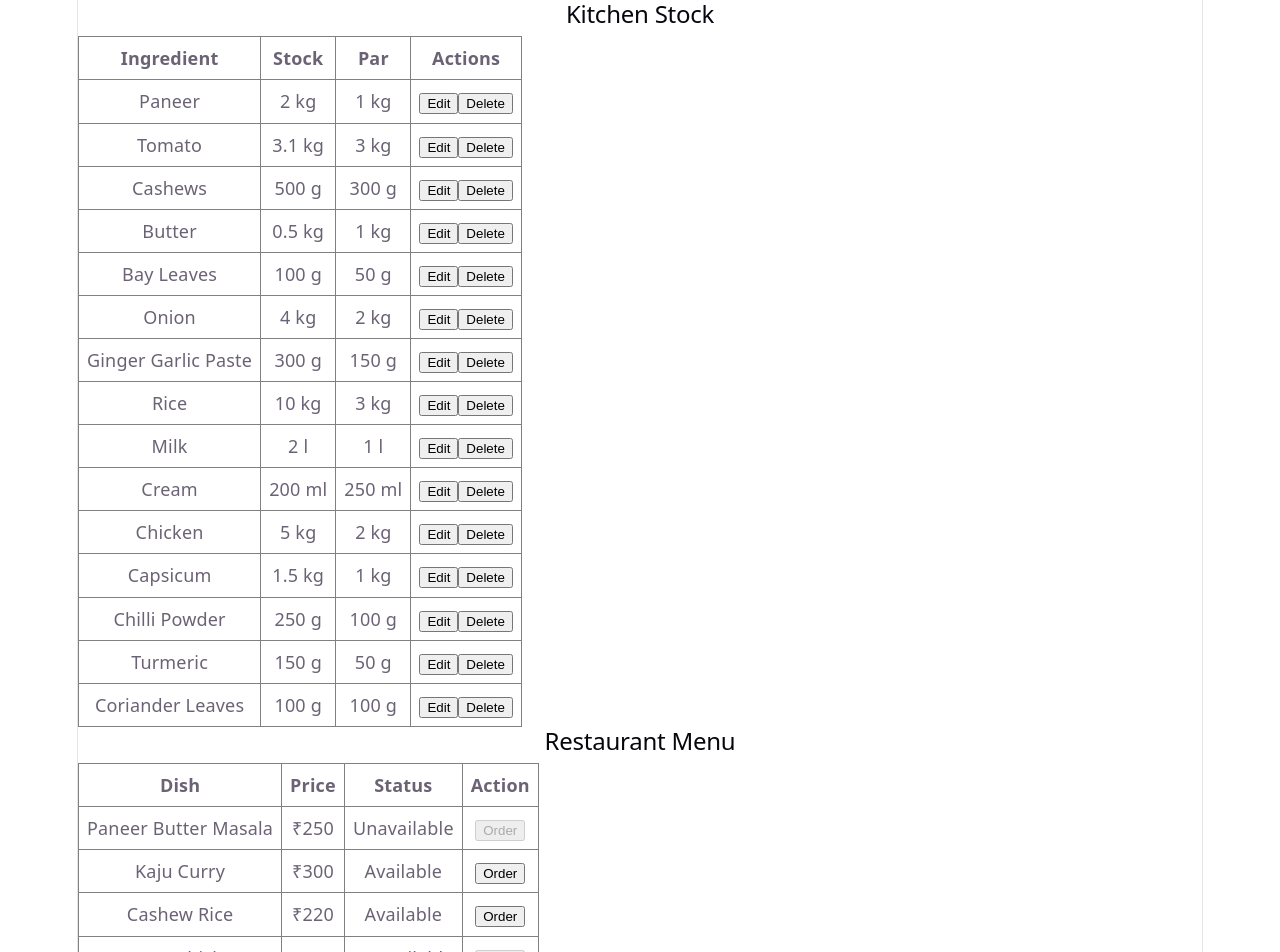
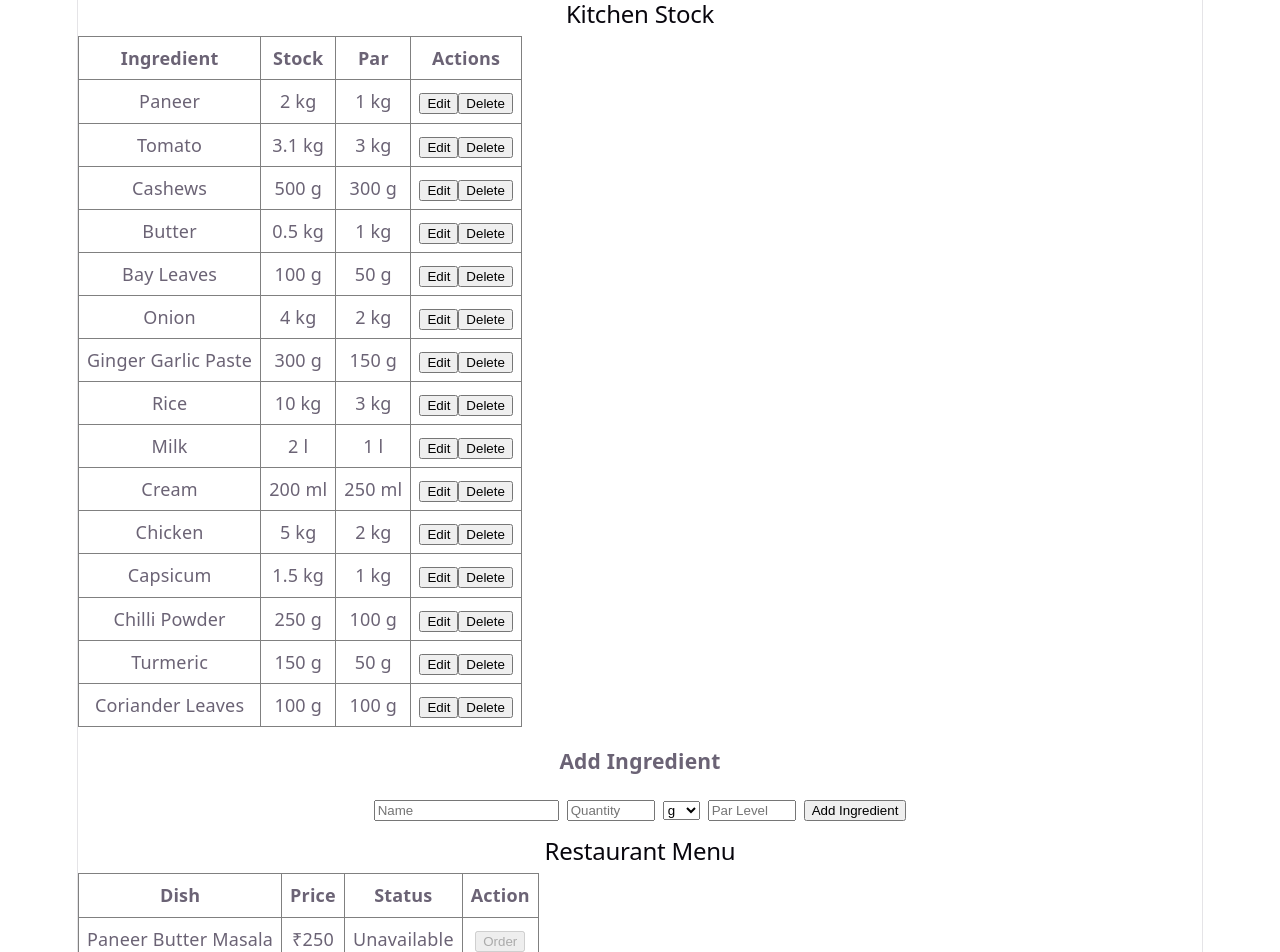
Before and after one commit to m-akanksha49/palyt-kitchen-stock, a React (Vite) app: page / in a window 1280 px wide. Shown: the top 952 px of the page. Built offline with nearby package versions, Linux system fonts and the light colour scheme.

Commit message:
Added the Ingriends and Safe Deleteion of the stocks from stocks

```diff
--- a/src/App.jsx
+++ b/src/App.jsx
@@ -3,7 +3,9 @@ import stockData from "./data/stock.json";
 import recipesData from "./data/recipes.json";
 import StockList from "./components/StockList";
 import Menu from "./components/Menu";
+import AddIngredientForm from "./components/AddIngredientForm";
 import { deductIngredients } from "./utils/inventory";
+import { findRecipesUsingIngredient } from "./utils/ingredients";
 import "./App.css";
 
 function App() {
@@ -14,8 +16,18 @@ function App() {
     setStock(stock.map((item) => (item.id === updatedItem.id ? updatedItem : item)));
   }
 
+  function handleAdd(newItem) {
+    setStock([...stock, newItem]);
+  }
+
   function handleDelete(id) {
-    console.log("Delete clicked:", id);
+    const usedBy = findRecipesUsingIngredient(id, recipes);
+    if (usedBy.length > 0) {
+      const dishNames = usedBy.map((r) => r.name).join(", ");
+      alert(`Cannot delete this ingredient. It is used by: ${dishNames}`);
+      return;
+    }
+    setStock(stock.filter((item) => item.id !== id));
   }
 
   function handleOrder(dish) {
@@ -26,6 +38,7 @@ function App() {
   return (
     <div>
       <StockList stock={stock} onSave={handleSave} onDelete={handleDelete} />
+      <AddIngredientForm stock={stock} onAdd={handleAdd} />
       <Menu recipes={recipes} stock={stock} onOrder={handleOrder} />
     </div>
   );
--- /dev/null
+++ b/src/components/AddIngredientForm.jsx
@@ -0,0 +1,64 @@
+import { useState } from "react";
+import { validateIngredient, slugify } from "../utils/ingredients";
+
+export default function AddIngredientForm({ stock, onAdd }) {
+  const [form, setForm] = useState({ name: "", quantity: "", unit: "g", par: "" });
+  const [error, setError] = useState(null);
+
+  function handleSubmit(e) {
+    e.preventDefault();
+    const validationError = validateIngredient(form, stock);
+    if (validationError) {
+      setError(validationError);
+      return;
+    }
+
+    onAdd({
+      id: slugify(form.name),
+      name: form.name.trim(),
+      quantity: parseFloat(form.quantity),
+      unit: form.unit,
+      par: parseFloat(form.par),
+    });
+
+    setForm({ name: "", quantity: "", unit: "g", par: "" });
+    setError(null);
+  }
+
+  return (
+    <form onSubmit={handleSubmit} style={{ margin: "16px 0" }}>
+      <h3>Add Ingredient</h3>
+      {error && <p style={{ color: "red" }}>{error}</p>}
+      <input
+        placeholder="Name"
+        value={form.name}
+        onChange={(e) => setForm({ ...form, name: e.target.value })}
+      />
+      <input
+        type="number"
+        placeholder="Quantity"
+        value={form.quantity}
+        onChange={(e) => setForm({ ...form, quantity: e.target.value })}
+        style={{ width: "80px", marginLeft: "8px" }}
+      />
+      <select
+        value={form.unit}
+        onChange={(e) => setForm({ ...form, unit: e.target.value })}
+        style={{ marginLeft: "8px" }}
+      >
+        <option value="g">g</option>
+        <option value="kg">kg</option>
+        <option value="ml">ml</option>
+        <option value="l">l</option>
+      </select>
+      <input
+        type="number"
+        placeholder="Par Level"
+        value={form.par}
+        onChange={(e) => setForm({ ...form, par: e.target.value })}
+        style={{ width: "80px", marginLeft: "8px" }}
+      />
+      <button type="submit" style={{ marginLeft: "8px" }}>Add Ingredient</button>
+    </form>
+  );
+}
--- /dev/null
+++ b/src/utils/ingredients.js
@@ -0,0 +1,34 @@
+// Finds all recipes that use a given ingredient id.
+export function findRecipesUsingIngredient(ingredientId, recipes) {
+  return recipes.filter((recipe) =>
+    recipe.ingredients.some((i) => i.ingredient === ingredientId)
+  );
+}
+
+// Validates a new ingredient before adding it. Returns an error string, or null if valid.
+export function validateIngredient({ name, quantity, unit, par }, existingStock) {
+  if (!name || name.trim() === "") {
+    return "Ingredient name cannot be empty.";
+  }
+  if (existingStock.some((item) => item.name.toLowerCase() === name.trim().toLowerCase())) {
+    return "An ingredient with this name already exists.";
+  }
+  const qty = parseFloat(quantity);
+  if (isNaN(qty) || qty < 0) {
+    return "Quantity must be a number that is 0 or greater.";
+  }
+  const parLevel = parseFloat(par);
+  if (isNaN(parLevel) || parLevel < 0) {
+    return "Par level must be a number that is 0 or greater.";
+  }
+  const supportedUnits = ["g", "kg", "ml", "l"];
+  if (!supportedUnits.includes(unit)) {
+    return `Unit must be one of: ${supportedUnits.join(", ")}.`;
+  }
+  return null;
+}
+
+// Creates a URL/id-safe slug from an ingredient name, e.g. "Bay Leaves" -> "bay-leaves".
+export function slugify(name) {
+  return name.trim().toLowerCase().replace(/\s+/g, "-");
+}
```
